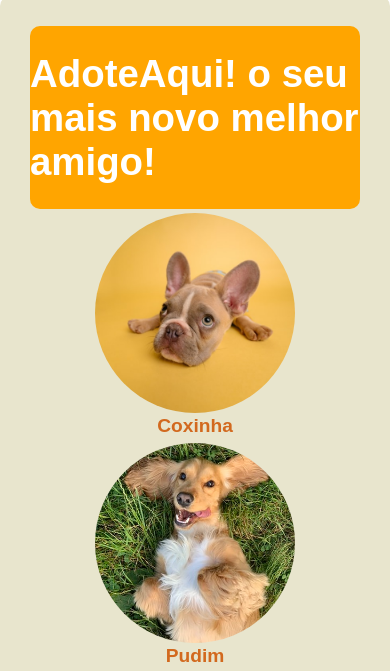
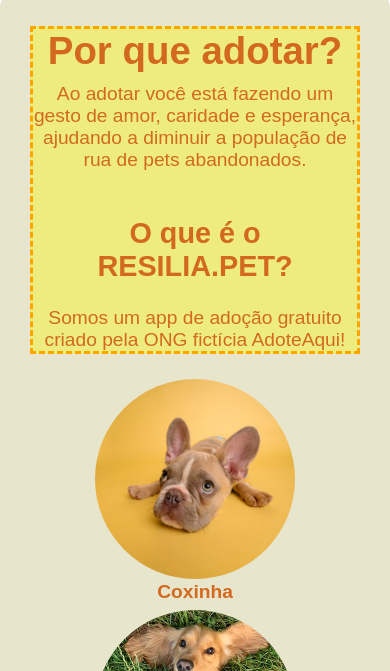
Before and after one commit to ramirauler/AdoteAqui, a plain HTML site: page index.html in a window 390 px wide. Shown: the part 129-800 px from the top of the page. Drawn offline with Linux system fonts and the light colour scheme.

Commit message:
Alterações feitas no texto principal do site e na parte do CSS

```diff
--- a/index.html
+++ b/index.html
@@ -28,7 +28,21 @@
 <main class="principal">
 
     <div class="texto-principal">
-        <h1>Adote<span cla>Aqui!</span> o seu mais novo melhor amigo!</h1>
+
+        <ul class="lista-principal">
+            <li>
+                <h1>Por que adotar?</h1>
+            </li>
+            <li>Ao adotar você está fazendo um gesto de amor, caridade e esperança, ajudando a diminuir a população de
+                rua de pets abandonados.</li>
+            <br>
+            <li>
+                <h2>O que é o RESILIA.PET?</h2>
+            </li>
+            <li>Somos um app de adoção gratuito criado pela ONG fictícia AdoteAqui!</li>
+
+        </ul>
+        <br>
     </div>
 
     <div class="box-fotos">
@@ -95,6 +109,8 @@
 
 <footer id="sobre" class="rodape">
     <p>RESILIA.PET | Adote Amor</p>
+    <br>
+    <p>Projeto de conclusão da semana II do Módulo I do curso da Resilia Educação</p>
     <p class="copyright">Todos os direitos reservados - Ramir Auler</p>
 </footer>
 
--- a/style.css
+++ b/style.css
@@ -74,15 +74,32 @@ a {
     border-radius: 10px;
 }
 
-.texto-principal {
-    display: flex;
-    height:10% ;
-    background-color: orange;
-    color: white;
-    border-radius: 10px;
-
+span {
+    display: block;
+    margin-bottom: 3px;
 }
 
+
+
+.lista-principal {
+    display: flex;
+    justify-content: center;
+    text-align: center;
+    font-family: Arial, Helvetica, sans-serif;
+    color: chocolate;
+    background-color: rgba(248, 248, 3, 0.39);
+    flex-wrap: wrap;
+    flex-direction: row;
+    align-items: center;
+    border-style: dashed;
+    border-color: orange;
+}
+
+h1 {
+    display: block;
+    margin: 0;
+    padding-bottom: 10px;
+}
 
 .rodape p {
     display: flex;
@@ -100,8 +117,6 @@ a {
     width: 0 auto;
     flex-wrap: wrap;
     justify-content: center;
-
-
 
 }
 
@@ -131,9 +146,11 @@ a {
     font-weight: bold;
 
 }
+
 .pet:hover {
     text-decoration: underline chocolate;
 }
+
 .rodape {
     display: flex;
     height: 50%;
@@ -156,9 +173,6 @@ a {
         ;
         display: flex;
         justify-content: center;
-
-
-
     }
 
     .logo {
@@ -191,5 +205,15 @@ a {
         border-radius: 10px;
     }
 
+    .rodape {
+        display: flex;
+        flex-wrap: wrap;
+        justify-content: center;
+        text-align: center;
+        flex-direction: column;
+        height: 50%;
+        max-width: 100vw;
+        background: linear-gradient(90deg, rgba(248, 252, 252, 1) 22%, rgba(244, 231, 79, 1) 80%, rgba(236, 245, 15, 1) 100%);
+    }
 
 }
```
